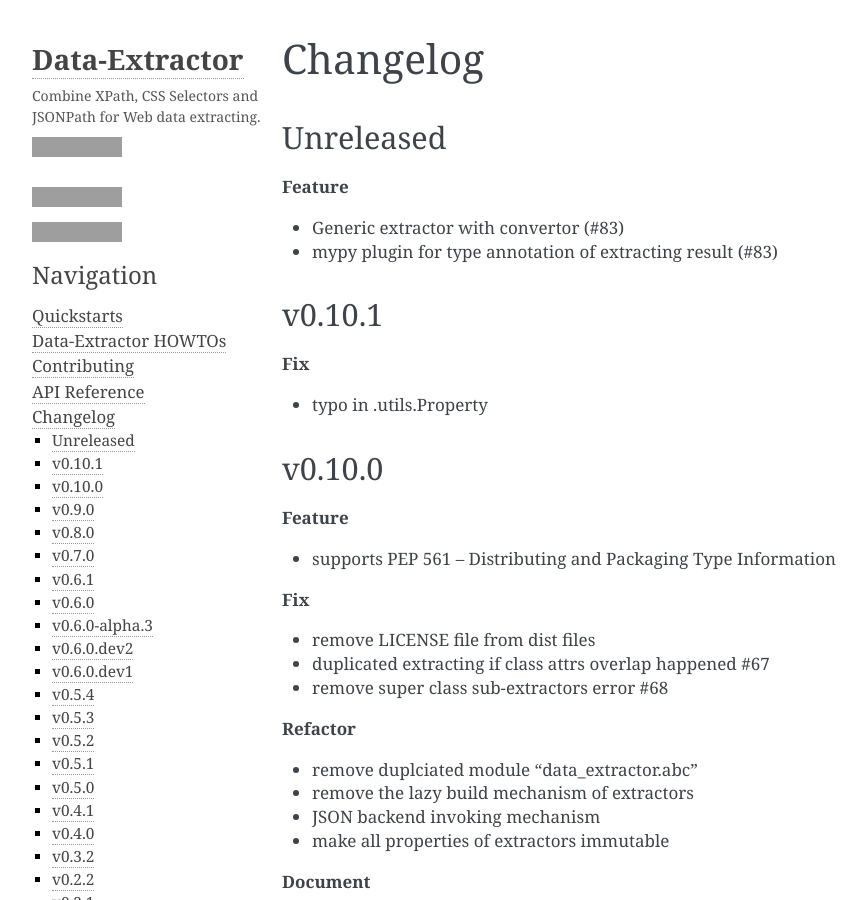
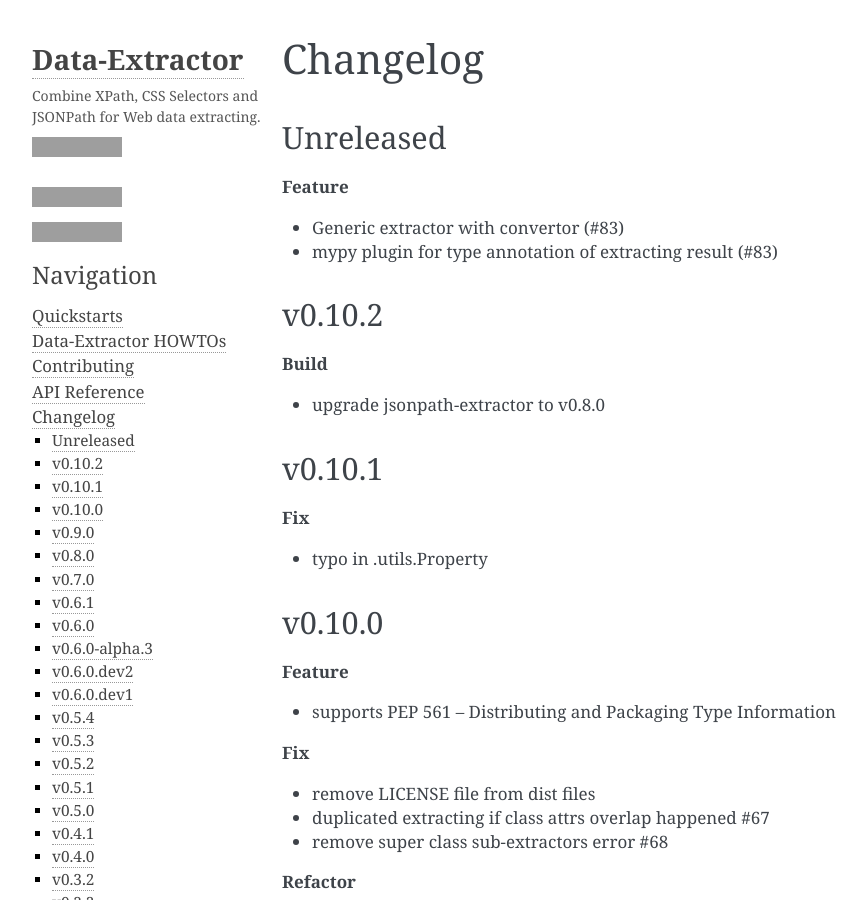
Before and after one commit to linw1995/data_extractor, a Sphinx documentation site: the page built from docs/source/changelog.rst, in a window 1280 px wide and 900 px high, cut to the strip 0-900 px from the top of the window. Shown: the whole strip, without its empty margins (106-973 px from the left). Built offline with Sphinx 7.4.7, drawn with Linux system fonts in a browser that asks for light colours; grey boxes are pictures that could not be loaded.

Commit message:
docs: update with v0.x

```diff
--- a/README.rst
+++ b/README.rst
@@ -109,12 +109,12 @@ Unreleased
 - Generic extractor with convertor (#83)
 - mypy plugin for type annotation of extracting result (#83)
 
-v0.10.1
+v0.10.2
 ~~~~~~~
 
-**Fix**
+**Build**
 
-- typo in .utils.Property
+- upgrade jsonpath-extractor to v0.8.0
 
 
 Contributing
--- a/docs/source/changelog.rst
+++ b/docs/source/changelog.rst
@@ -10,12 +10,12 @@ Unreleased
 - Generic extractor with convertor (#83)
 - mypy plugin for type annotation of extracting result (#83)
 
-v0.10.1
+v0.10.2
 ~~~~~~~
 
-**Fix**
+**Build**
 
-- typo in .utils.Property
+- upgrade jsonpath-extractor to v0.8.0
 
 .. include:: history.rst
     :start-line: 4
--- a/docs/source/history.rst
+++ b/docs/source/history.rst
@@ -2,8 +2,15 @@
 History
 =======
 
+v0.10.1
+~~~~~~~
+
+**Fix**
+
+- typo in .utils.Property
+
 v0.10.0
-~~~~~~~~~~
+~~~~~~~
 
 **Feature**
 
```
